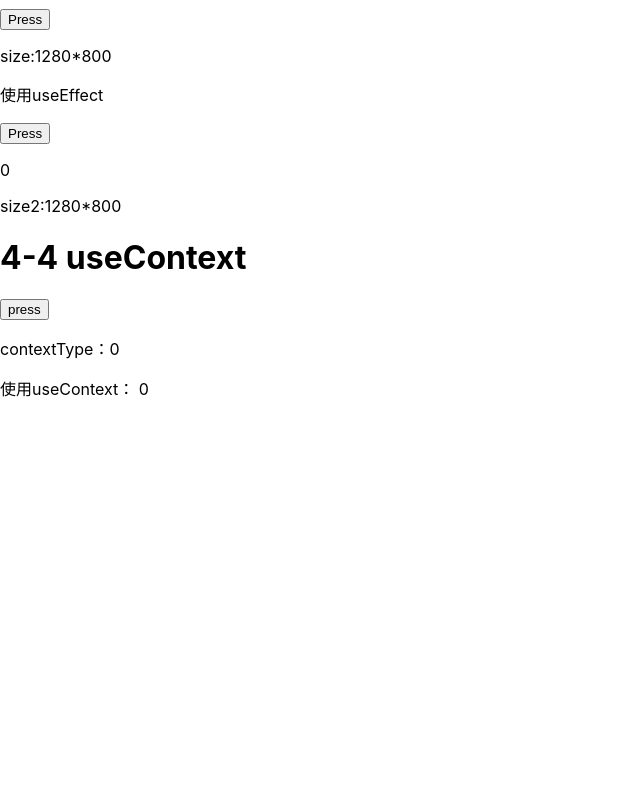
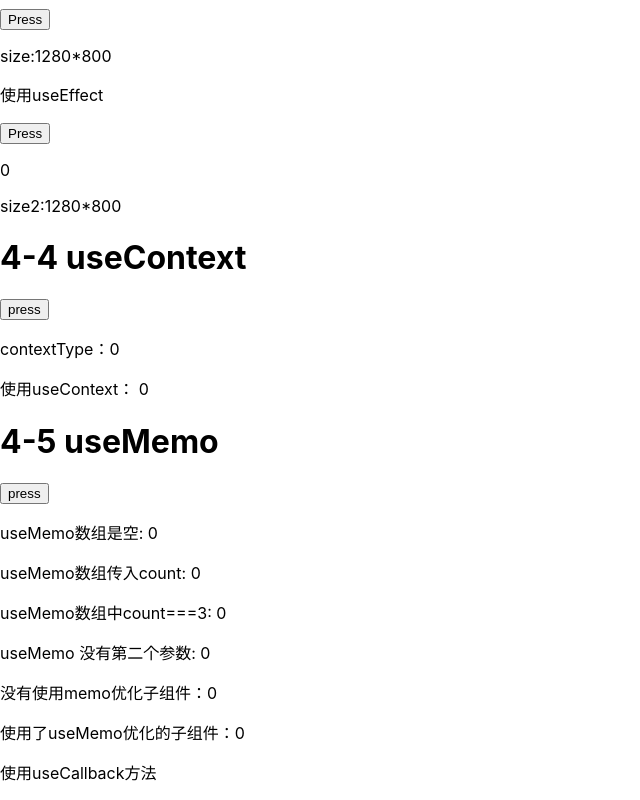
Before and after one commit to leseul-yj/Benchmarking, a React (Create React App) app in the folder benchmark/: page / in a window 1280 px wide. Shown: the part 775-1575 px from the top of the page, without its empty margins (0-640 px from the left). Before the commit the page ends 1191 px from the top, so only its background shows below. Built offline with nearby package versions, Linux system fonts and the light colour scheme.

Commit message:
4-5 useMemo和useCallback

```diff
--- a/benchmark/src/index.js
+++ b/benchmark/src/index.js
@@ -4,7 +4,7 @@ import './index.css';
 import App from './App';
 import * as serviceWorker from './serviceWorker';
 import Memo from './memo';
-import {EffectHook,ContextHook} from './lesson4'
+import {EffectHook,ContextHook,MemoHook} from './lesson4'
 import StateHook from './stateHook';
 ReactDOM.render(
   <React.StrictMode>
@@ -13,6 +13,7 @@ ReactDOM.render(
     <StateHook></StateHook>
     <EffectHook></EffectHook>
     <ContextHook></ContextHook>
+    <MemoHook></MemoHook>
   </React.StrictMode>,
   document.getElementById('root')
 );
--- /dev/null
+++ b/benchmark/src/lesson4/MemoHook.js
@@ -0,0 +1,68 @@
+import React,{useState,useMemo,useCallback,memo} from 'react'
+
+function NormalFn(props) {
+  return (<p>没有使用memo优化子组件：{props.count}</p>)
+}
+// memo 用来优化组件的渲染
+// 当组件的值没有发生变化 就不会触发渲染 不用象componentDidUpdate中去判断
+
+const UseMemoFn = memo(function UseMemoFn(props) {
+  return (<p onClick={props.hanleClick}>使用了useMemo优化的子组件：{props.count}</p>)
+});
+const UseCallbackFn = memo(function callbackFn(props) {
+  return (<p onClick={props.handleUseCallback}>使用useCallback方法</p>)
+})
+export default function MemoHook() {
+  const [count,setCount] = useState(0);
+  const [clickCount,setClickCount] = useState(10);
+  // useEffect和useMemo目的是一样的 调用时机不一样
+  // useEffect是在渲染之后才执行
+  // useMemo有返回值 返回值可以参与渲染 因此useMemo在渲染期间完成
+  // 传入空数组 只会运行一次
+  const double = useMemo(() => {
+    return count * 2
+  },[]);
+  const double1 = useMemo(() => {
+    return count * 2
+  },[count]);
+  // 使用判断 count=3的时候执行
+  const double2 = useMemo(() => {
+    return count * 2
+  },[count === 3]);
+  // 没有第二个参数 useMemo只要count改变就执行
+  const double3 = useMemo(() => {
+    return count * 2
+  });
+  // 可以给子组件绑定函数 第二个数组是空 只会绑定一次
+  const hanleClick = useMemo(() => {
+    return () => {
+      console.log('click事件绑定')
+    }
+  },[])
+  // useCallback 可以比useMemo少写一层函数
+  // useMemo(()=>fn)
+  // useCallback(fn)
+  const handleUseCallback = useCallback(() => {
+    console.log("handleCallbacks")
+  },[])
+  // useCallback 可以实现useState中的setState效果
+  const setClickCountFn = useCallback(() => {
+    setClickCount((clickCount) => clickCount + 1)
+  },[])
+  return (
+    <div>
+      <h1>4-5 useMemo</h1>
+      <button type="button" onClick={() => {
+        setCount(count + 1)
+      }}>press</button>
+      <p>useMemo数组是空: {double}</p>
+      <p>useMemo数组传入count: {double1}</p>
+      <p>useMemo数组中count===3: {double2}</p>
+      <p>useMemo 没有第二个参数: {double3}</p>
+
+      <NormalFn count={double2}></NormalFn>
+      <UseMemoFn count={double2} onClick={hanleClick()}></UseMemoFn>
+      <UseCallbackFn onClick={handleUseCallback}></UseCallbackFn>
+    </div>
+  )
+}
--- a/benchmark/src/lesson4/index.js
+++ b/benchmark/src/lesson4/index.js
@@ -1,2 +1,3 @@
 export {default as EffectHook} from './EffectHOOK.js';
 export {default as ContextHook} from './ContextHook.js';
+export {default as MemoHook} from './MemoHook.js';
```
